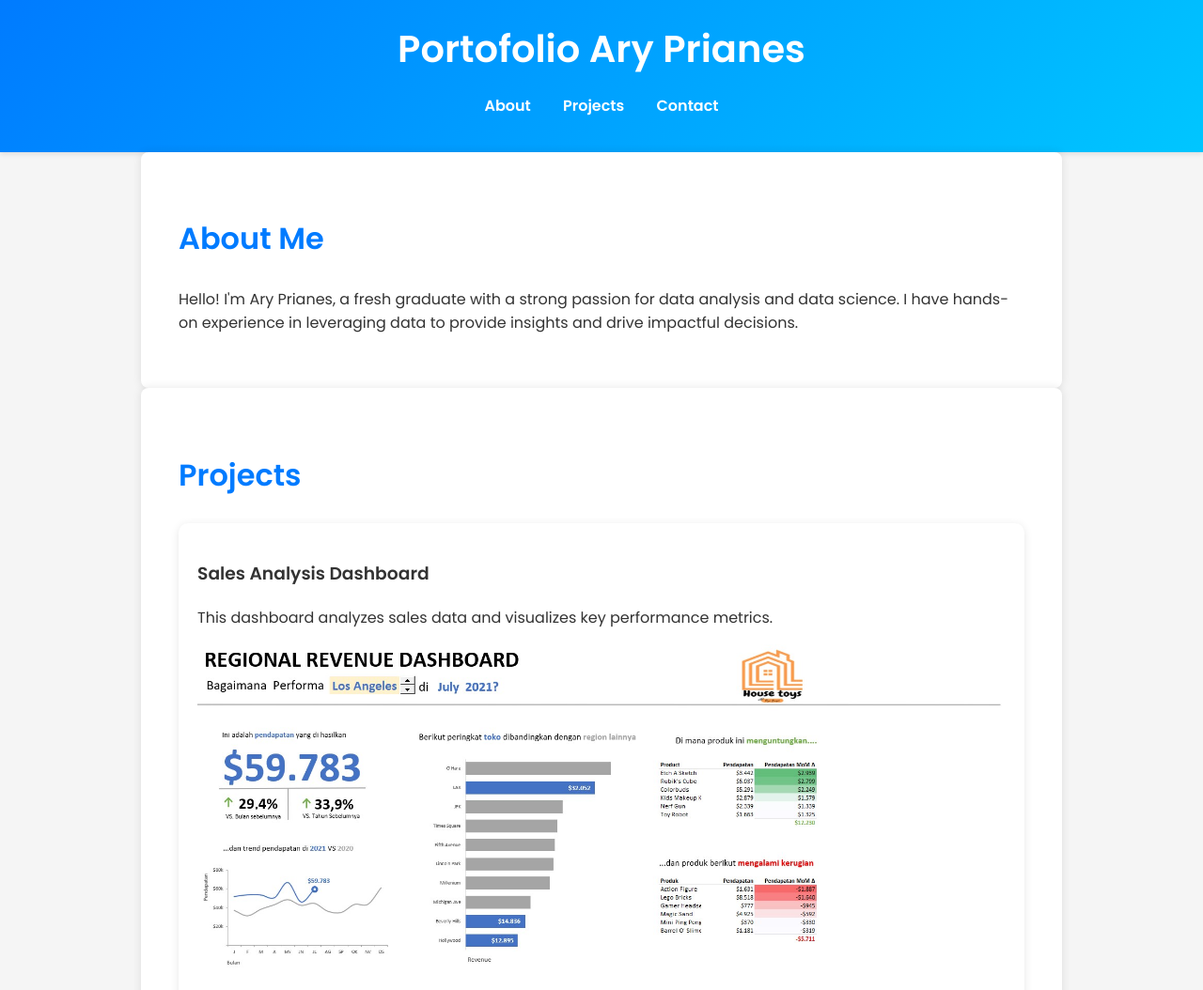
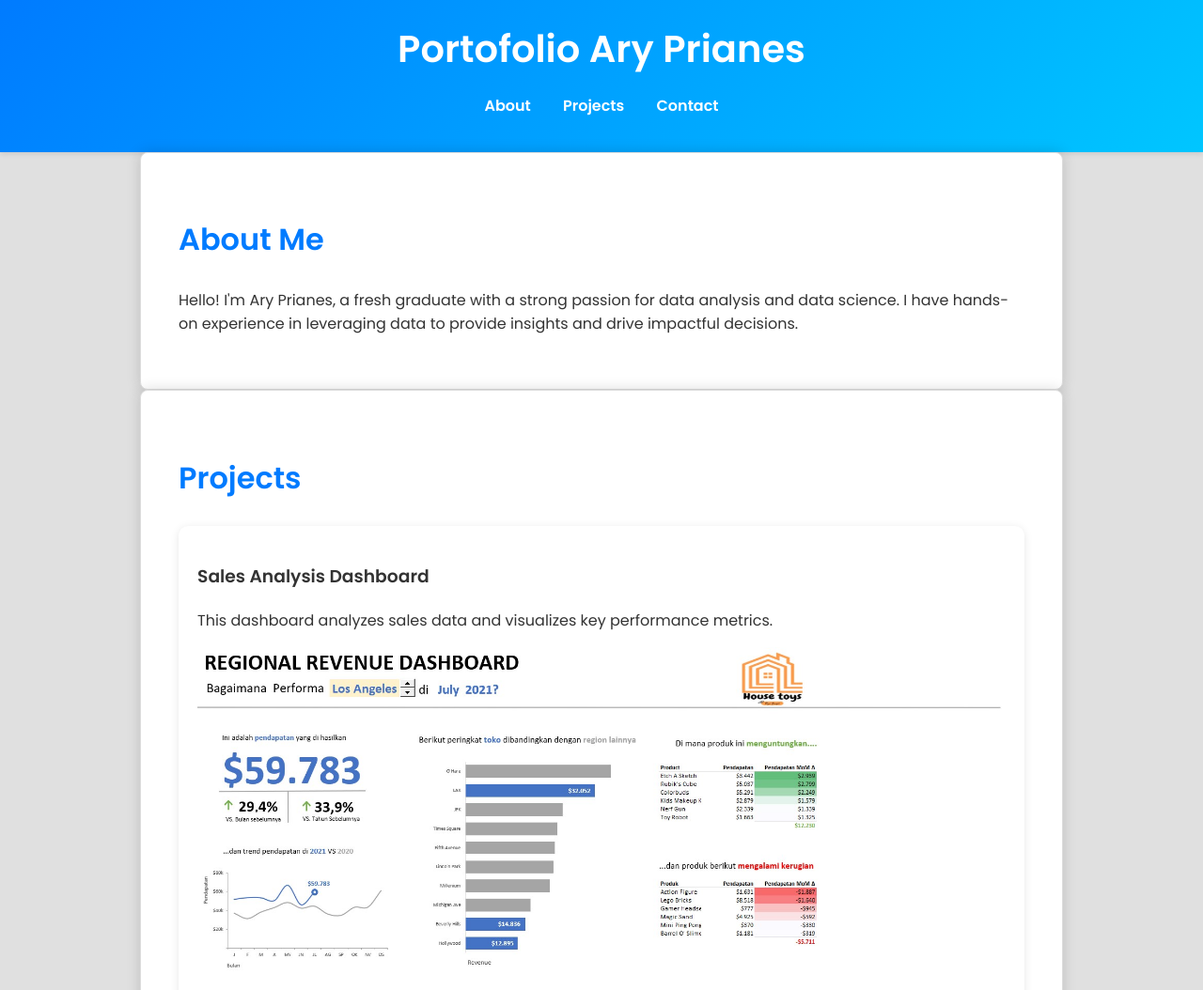
Before and after one commit to arypr/portoweb, a plain HTML site: page index.html in a window 1280 px wide. Shown: the top 1054 px of the page at 94% size. Drawn offline with nearby package versions, Linux system fonts and the light colour scheme.

Commit message:
Update design.css

```diff
--- a/design.css
+++ b/design.css
@@ -2,7 +2,7 @@
 body {
     font-family: 'Poppins', sans-serif;
     line-height: 1.6;
-    background-color: #f5f5f5;
+    background-color: #e0e0e0; /* Abu-abu yang lebih gelap untuk lebih kontras */
     color: #333;
     margin: 0;
     padding: 0;
@@ -62,9 +62,10 @@ nav ul li a:hover {
 section {
     padding: 40px;
     margin: 20px 0;
-    background-color: white;
-    box-shadow: 0 0 10px rgba(0,0,0,0.1);
+    background-color: #ffffff;
+    box-shadow: 0 0 15px rgba(0,0,0,0.15); /* Lebih besar dan lebih gelap untuk efek mendalam */
     border-radius: 8px;
+    border: 1px solid #ddd; /* Border halus untuk membantu section terlihat lebih jelas */
 }
 
 #about, #projects, #contact {
```
